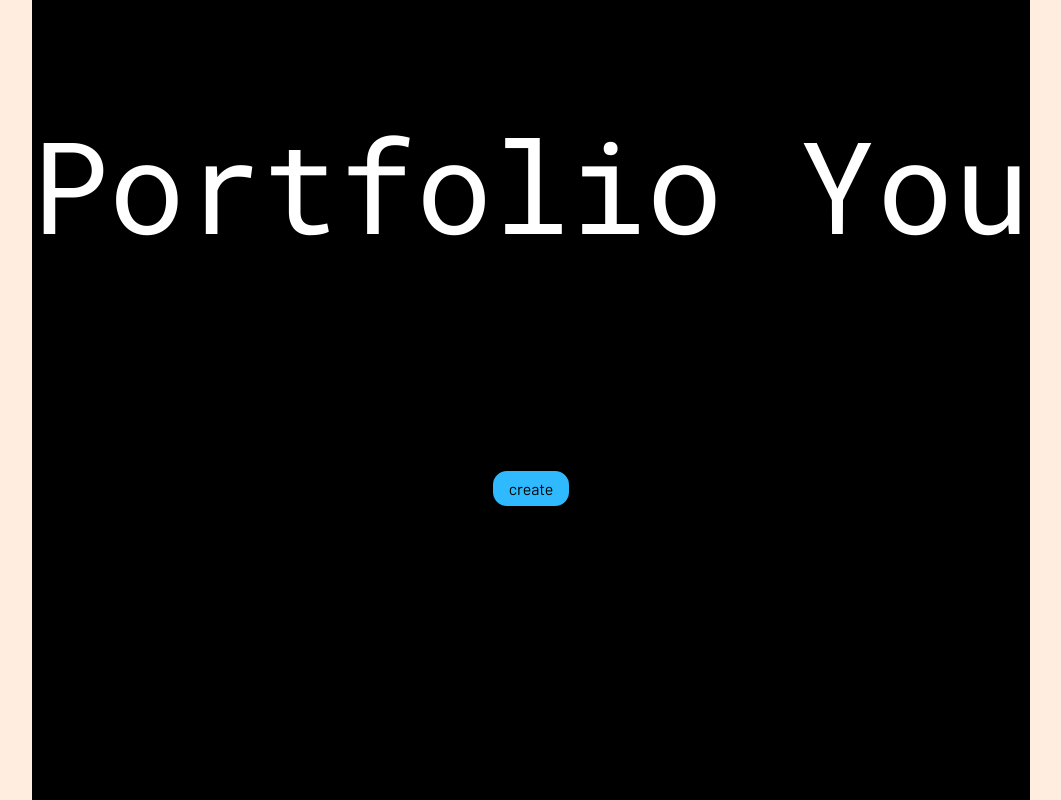
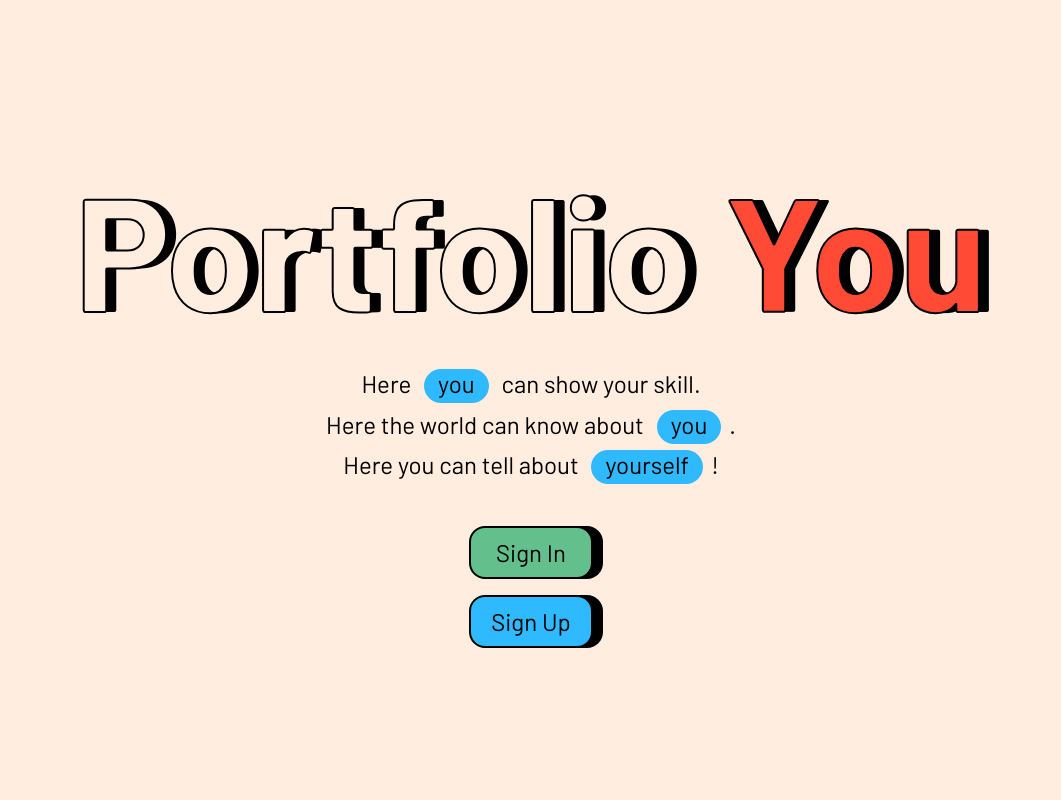
Before and after one commit to NikTiltov/frontend, a SvelteKit app: page / in a window 1280 px wide. Shown: the whole page, without its empty margins (109-1170 px from the left). Built offline with nearby package versions, Linux system fonts and the light colour scheme.

Commit message:
rework with new style

```diff
--- a/src/routes/+page.svelte
+++ b/src/routes/+page.svelte
@@ -4,30 +4,63 @@
 </script>
 
 <div class="container">
-   <div class="divider" />
-   <div class="name">Portfolio You</div>
-   <div class="divider" />
-   <div class="divider" />
-   <Button action={() => goto("/editor")}>create</Button>
+   <h1>Portfolio <span>You</span></h1>
+   <div class="text">
+      Here <span>you</span> can show your skill.<br/>
+      Here the world can know about <span>you</span>.<br/>
+      Here you can tell about <span>yourself</span>!
+   </div>
+   <div class="btns">
+      <Button color="success" size="big" shadow="right"
+         on:click={() => goto("/sign-in")}>
+         Sign In
+      </Button>
+      <Button color="primary" size="big" shadow="right"
+         on:click={() => goto("/sign-up")}>
+         Sign Up
+      </Button>
+   </div>
 </div>
 
 <style>
    .container {
-      min-height: 100vh;
-      background-color: var(--color-bg);
       display: flex;
       flex-direction: column;
+      justify-content: center;
       align-items: center;
+      gap: 20px;
    }
 
-   .name {
+   h1 {
+      text-shadow: 10px 0px var(--color-dark);
+      -webkit-text-stroke: 2px var(--color-dark);
+      color: var(--color-base);
+      font-size: 160px;
+      font-weight: 700;
       text-align: center;
-      color: var(--color-fg);
-      font-size: 128px;
-      font-family: 'Roboto mono', monospace;
    }
 
-   .divider {
-      height: 100px;
+   h1 > span {
+      color: var(--color-error);
+   }
+
+   .text {
+      font-size: var(--font-size-big);
+      text-align: center;
+      line-height: 1.7em;
+      margin-bottom: 20px;
+   }
+
+   .text > span {
+      background-color: var(--color-primary);
+      border-radius: 20px;
+      padding: 0px 14px 5px 14px;
+      margin: 0px 8px;
+   }
+
+   .btns {
+      display: flex;
+      flex-direction: column;
+      gap: 16px;
    }
 </style>
```
